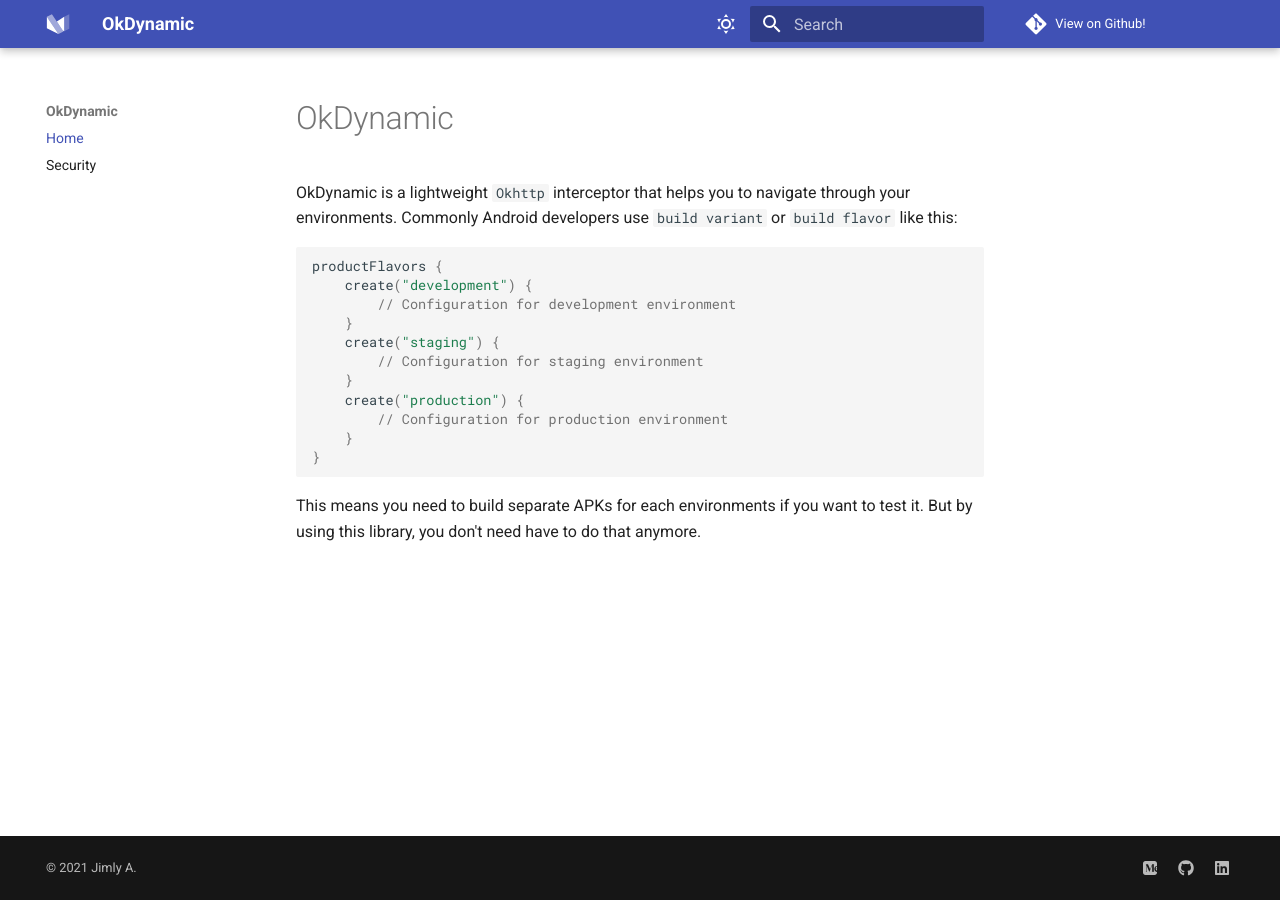
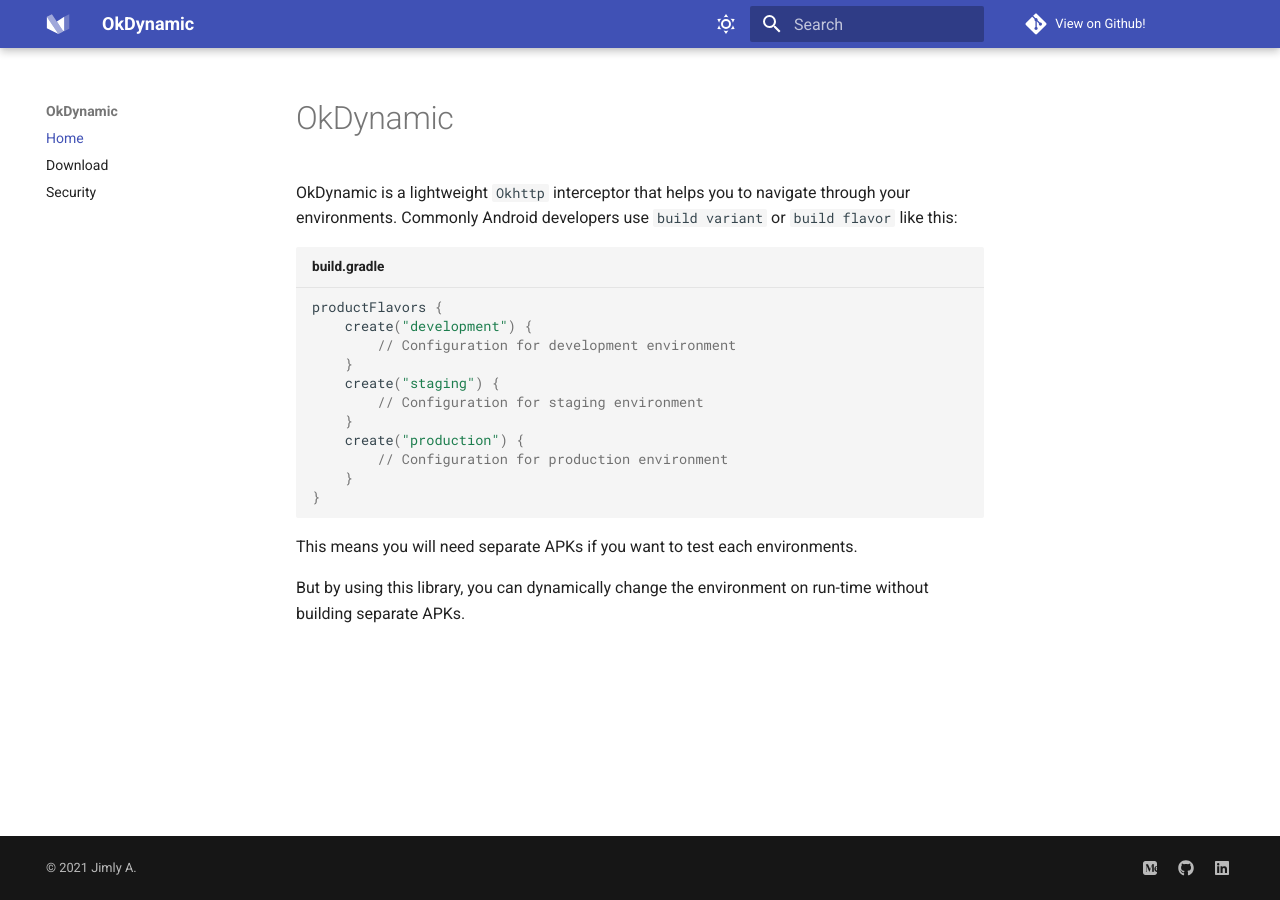
Before and after one commit to jimlyas/okdynamic, an MkDocs documentation site: the page built from docs/index.md, in a window 1280 px wide. Built offline with MkDocs 1.6.1 and Material for MkDocs 9.7.7, drawn with Linux system fonts in a browser that asks for light colours; comment, search, counter and statistics services are not loaded.

Commit message:
Develop (#2)
* add some documentation

* fix cicd

````diff
--- a/docs/index.md
+++ b/docs/index.md
@@ -3,7 +3,7 @@
 OkDynamic is a lightweight `Okhttp` interceptor that helps you to navigate through your
 environments. Commonly Android developers use `build variant` or `build flavor` like this:
 
-```kotlin
+```kotlin title="build.gradle"
 productFlavors {
     create("development") {
         // Configuration for development environment
@@ -17,5 +17,7 @@ productFlavors {
 }
 ```
 
-This means you need to build separate APKs for each environments if you want to test it. But by
-using this library, you don't need have to do that anymore.
+This means you will need separate APKs if you want to test each environments.
+
+But by using this library, you can dynamically change the environment on run-time without building
+separate APKs.
--- a/mkdocs.yml
+++ b/mkdocs.yml
@@ -53,6 +53,7 @@ copyright: © 2021 Jimly A.
 # Navigation
 nav:
   - Home: index.md
+  - Download: download.md
   - Security: security.md
 
 markdown_extensions:
````
Also changed, not shown: README.md (+1 -1 lines), docs/download.md (added, +40 -0 lines), 2 other files.
